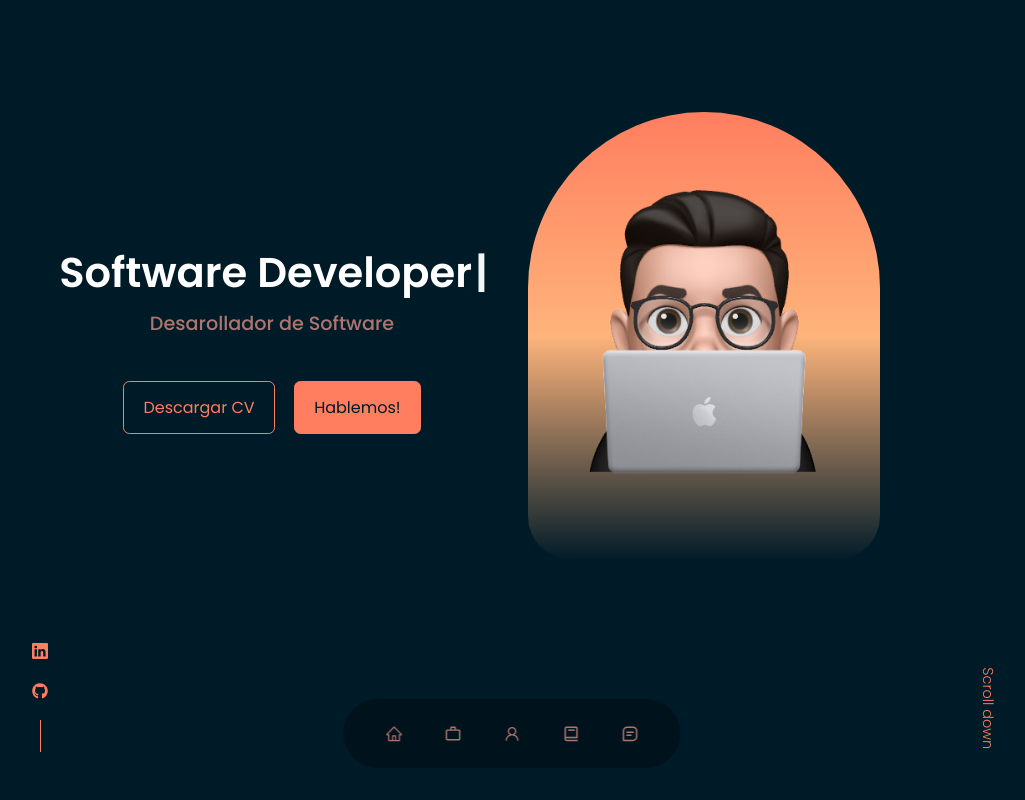
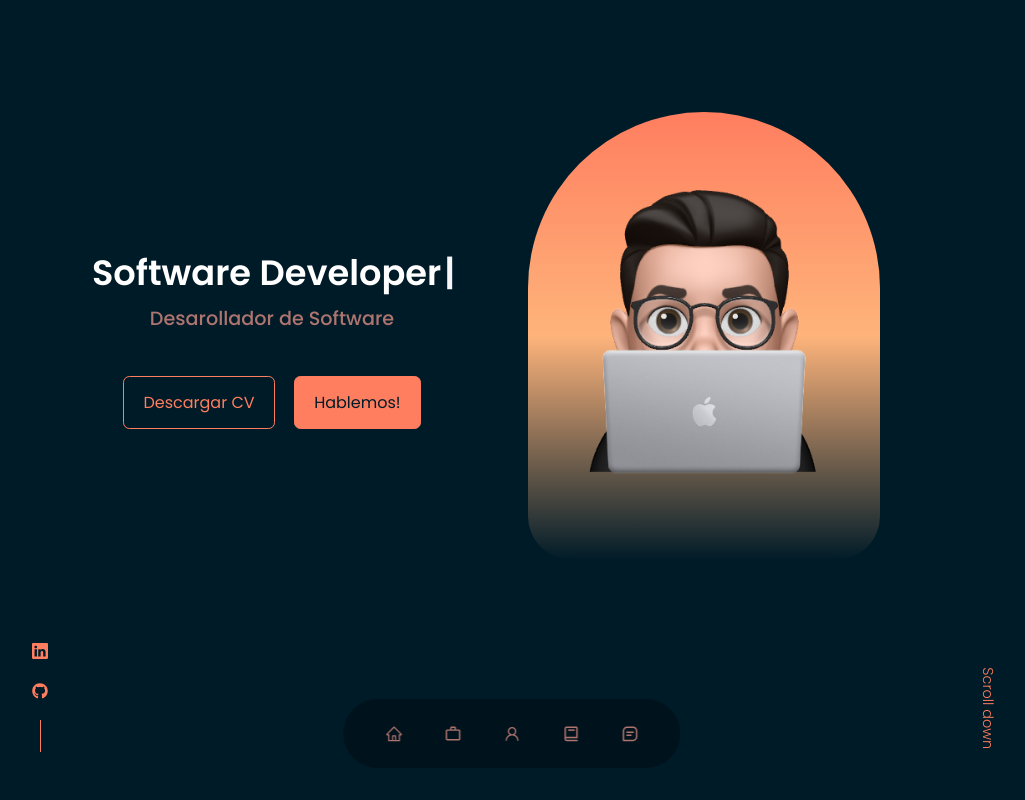
Before and after one commit to leancorv/react-portfolio, a React (Create React App) app: page / in a window 1280 px wide. Shown: the top 800 px of the page, without its empty margins (128-1153 px from the left). Built offline with nearby package versions, Linux system fonts and the light colour scheme.

Commit message:
Se añaden unos estilos

```diff
--- a/src/components/header/header.css
+++ b/src/components/header/header.css
@@ -23,6 +23,9 @@ header {
     width: max-content;
     display: flex;
     flex-direction: column;
+}
+.main__text h1{
+    font-size: 2.2rem;
 }
 /* ========== CTA ========= */
 .cta {
```
